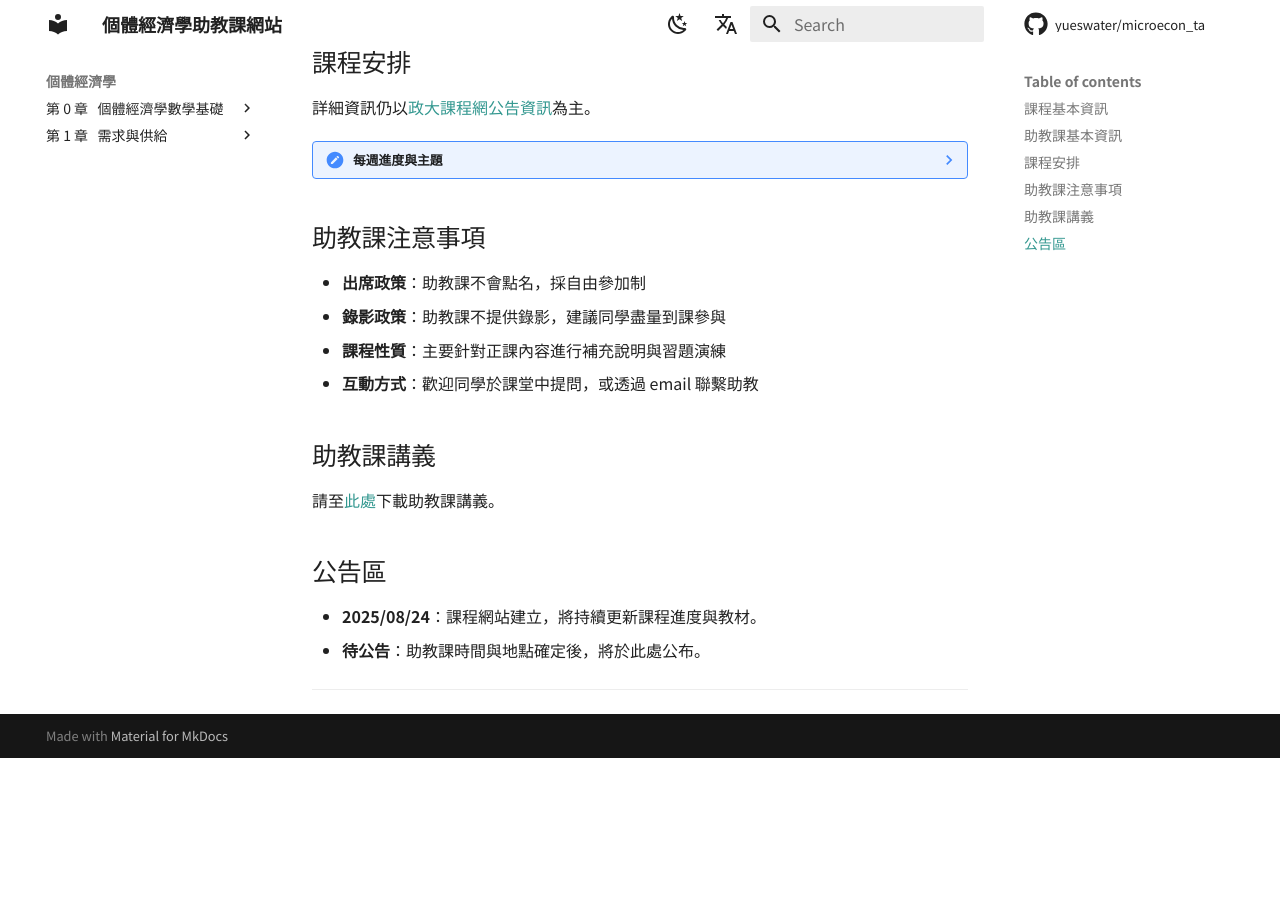
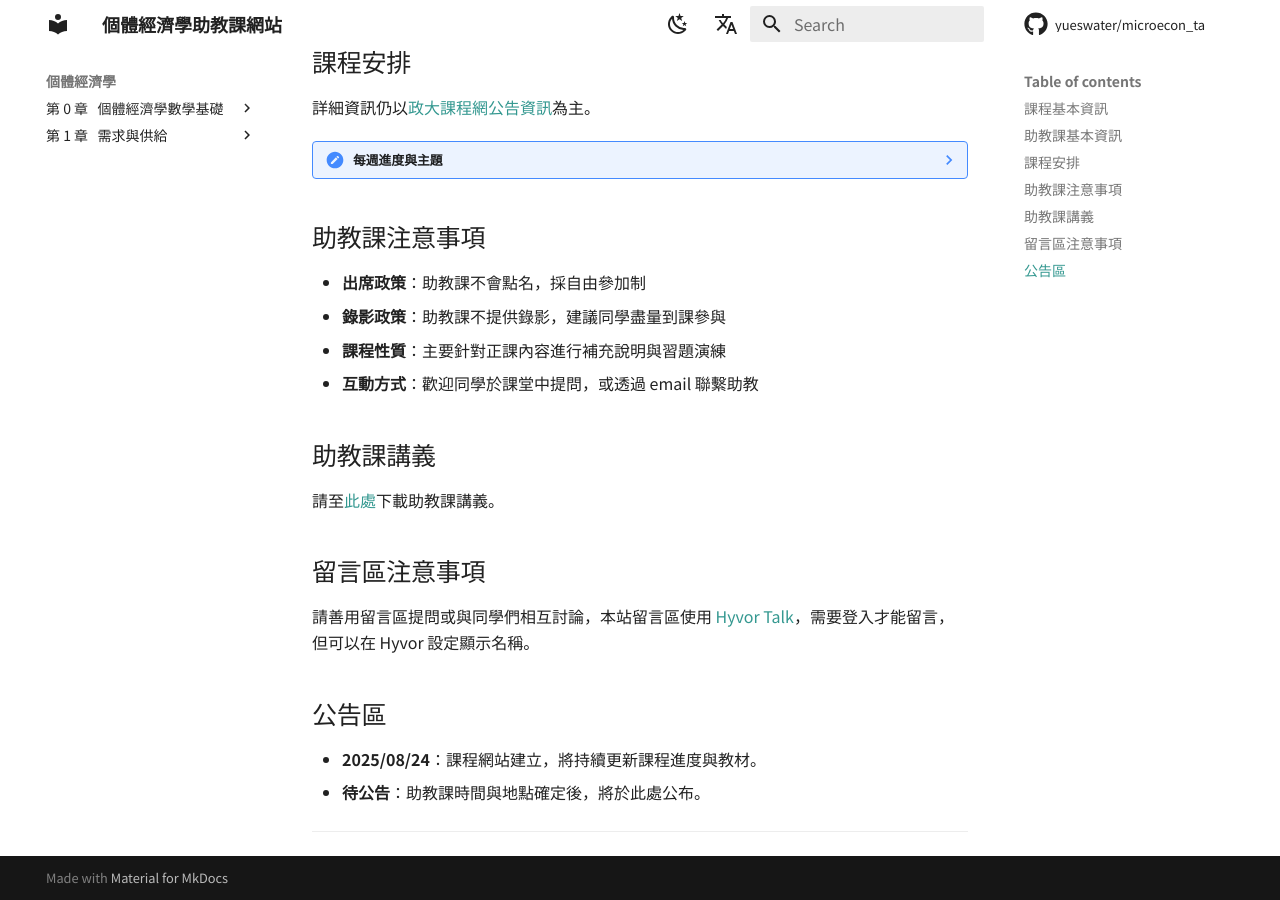
Before and after one commit to yueswater/microecon_ta, an MkDocs documentation site: the page built from docs/index.md, in a window 1280 px wide and 900 px high, scrolled down 662 px. Built offline with MkDocs 1.6.1 and Material for MkDocs 9.7.7, drawn with Linux system fonts in a browser that asks for light colours; a script that is not in the unit is left out; comment, search, counter and statistics services are not loaded; before the commit the page ends 1420 px from its top, so only the background shows below that.

Commit message:
feat: 新增留言區

```diff
--- a/docs/index.md
+++ b/docs/index.md
@@ -51,6 +51,10 @@
 
 請至[此處](https://drive.google.com/drive/folders/1h1KW5HWPeQO-BstzhF-tTCNhVvRJ4PC0?usp=sharing)下載助教課講義。
 
+## 留言區注意事項
+
+請善用留言區提問或與同學們相互討論，本站留言區使用 [Hyvor Talk](https://talk.hyvor.com/)，需要登入才能留言，但可以在 Hyvor 設定顯示名稱。
+
 ## 公告區
 
 - **2025/08/24**：課程網站建立，將持續更新課程進度與教材。
```
